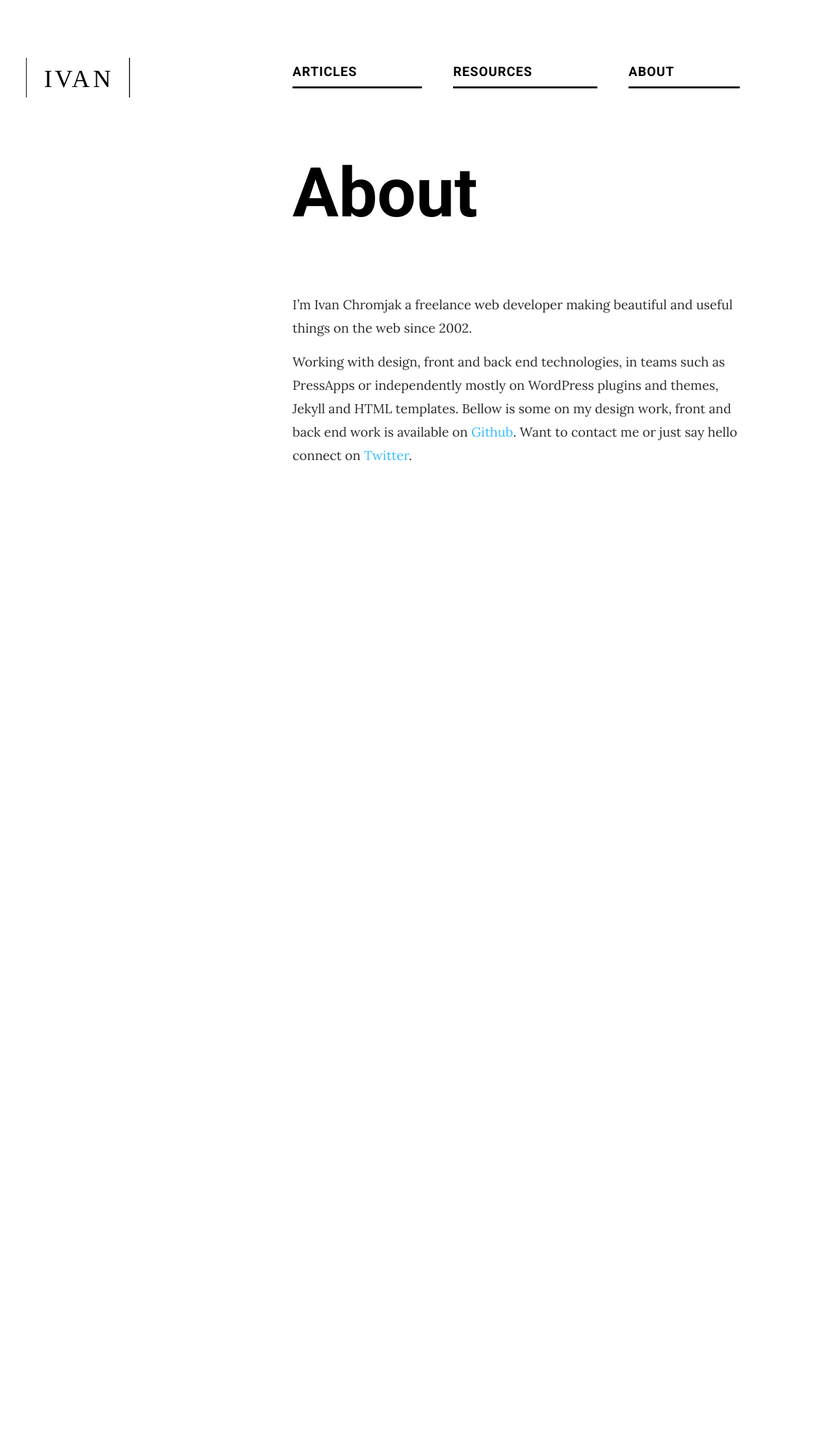
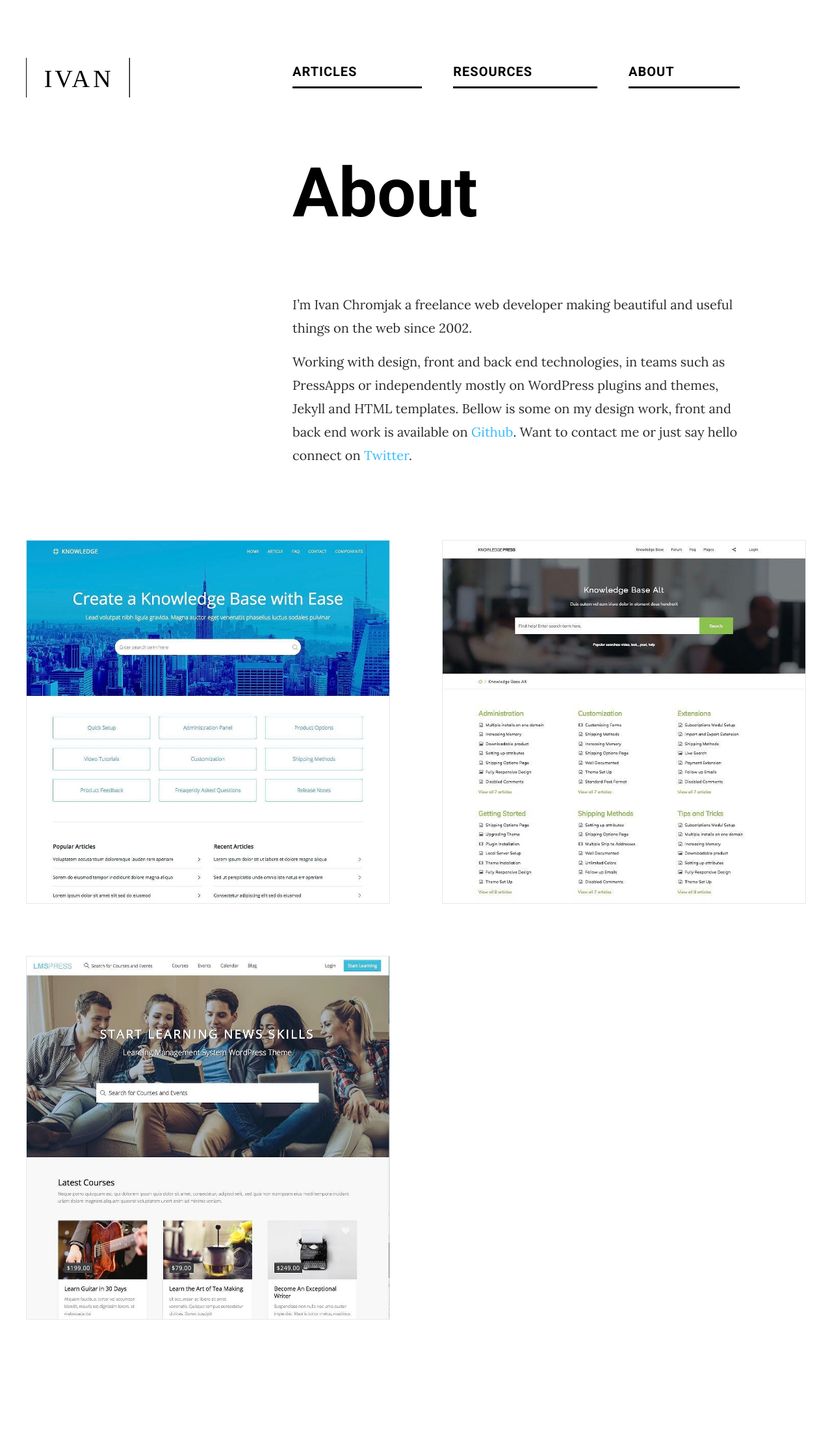
Before and after one commit to ivanchromjak/ivanchromjak.github.io, a Jekyll site: the page built from about.md, in a window 1280 px wide. Shown: the whole page at 65% size. Built offline with Jekyll 4.4.1, drawn with Linux system fonts in a browser that asks for light colours; before the commit the page ends 900 px from its top, so only the background shows below that.

Commit message:
added portfolio

```diff
--- a/_config.yml
+++ b/_config.yml
@@ -33,7 +33,7 @@ social:
 
 twitter_username: ichromjak
 github_username:  chromjak
-instagram_accesstoken: 1045245980.ba4c844.e4e85ffbd253421ebf463634a9245454
+# instagram_accesstoken: 1045245980.ba4c844.e4e85ffbd253421ebf463634a9245454
 # google_analytics:
 footer_text: Designed and built with all the love in the world by <a href="https://twitter.com/mdo" target="_blank">@mdo</a> and <a href="https://twitter.com/fat" target="_blank">@fat</a>. Maintained by the <a href="https://github.com/orgs/twbs/people">core team</a> with the help of <a href="https://github.com/twbs/bootstrap/graphs/contributors">our contributors</a>.
 # paginate: 2
--- a/_includes/head.html
+++ b/_includes/head.html
@@ -26,10 +26,13 @@
             },
             limit: 30,
             resolution: 'standard_resolution',
-            template: '<div class="grid-item"><a href="{{go_to}}"><img class="img-fluid" src="{{url}}" /></a></div>',
+            template: '<div class="grid-item"><a href="{{go_to}}"><img class="img-fluid" data-source="{{url}}" /></a></div>',
             after: function() {
+
+              jQuery('#instafeed img').each(function(key,element) { jQuery(element).attr('src', jQuery(element).attr('data-source').replace("/s640x640/","/")); });
+
               // init Masonry
-              var $grid = $('.grid').masonry({
+              var $grid = $('.instagram.grid').masonry({
                 itemSelector: '.grid-item',
                 percentPosition: true,
                 columnWidth: '.grid-sizer',
@@ -47,6 +50,22 @@
     </script>
   {% endif %}
 
+  <script>
+    $(function(){
+      // init Masonry
+      var $grid = $('.portfolio.grid').masonry({
+        itemSelector: '.grid-item',
+        percentPosition: true,
+        columnWidth: '.grid-sizer',
+        gutter: 80
+      });
+      // layout Isotope after each image loads
+      $grid.imagesLoaded().progress( function() {
+        $grid.masonry();
+      });
+    });
+  </script>
+
   {% if jekyll.environment == 'production' and site.google_analytics %}
     {% include google-analytics.html %}
   {% endif %}
--- a/_layouts/about.html
+++ b/_layouts/instagram.html
@@ -3,7 +3,7 @@ layout: default
 ---
 <article class="post">
 
-  <header class="post-header mb-5 mb-lg-8">
+  <header class="post-header mb-5 mb-lg-7">
     <div class="container">
       <div class="row">
         <div class="col-lg-8 offset-lg-4">
@@ -23,7 +23,7 @@ layout: default
   </header>
 
   <div class="container">
-    <div id="instafeed" class="grid"><div class="grid-sizer"></div></div>
+    <div id="instafeed" class="instagram grid grid-col-3"><div class="grid-sizer"></div></div>
   </div>
 
 </article>
--- /dev/null
+++ b/_layouts/portfolio.html
@@ -0,0 +1,36 @@
+---
+layout: default
+---
+<article class="post">
+
+  <header class="post-header mb-5 mb-lg-7">
+    <div class="container">
+      <div class="row">
+        <div class="col-lg-8 offset-lg-4">
+          <h1 class="title-1 m-0 pb-5 pb-lg-7" itemprop="name headline">{{ page.title | escape }}</h1>
+        </div>
+      </div>
+    </div>
+    <div class="container">
+      <div class="row">
+        <div class="col-lg-7 offset-lg-4">
+          <div class="page-content" itemprop="articleBody">
+            {{ content }}
+          </div>
+        </div>
+      </div>
+    </div>
+  </header>
+
+  <div class="container">
+    <div class="portfolio grid grid-col-2">
+      <div class="grid-sizer"></div>
+        {% for image in site.static_files %}
+          {% if image.path contains 'uploads/portfolio' %}
+              <div class="grid-item"><img class="img-fluid" src="{{ site.baseurl }}{{ image.path }}" alt="image" /></div>
+          {% endif %}
+        {% endfor %}
+      </div>
+  </div>
+
+</article>
--- a/_sass/theme.scss
+++ b/_sass/theme.scss
@@ -260,54 +260,13 @@ a {
   }
 }
 @include media-breakpoint-up(lg) {
- .post-header .col-lg-10 {
-   //margin-left: 25%;
- }
 
 }
-/*
-.masonry {
-    -webkit-column-count: 3;
-    -webkit-column-gap: 0px;
-    -moz-column-count: 3;
-    -moz-column-gap: 30px;
-    column-count: 3;
-    column-gap: 30px;
 
-    	display: none;
-
-      figure {
-          display: inline-block;
-          background: #FEFEFE;
-          margin: 0;
-          -webkit-column-break-inside: avoid;
-          -moz-column-break-inside: avoid;
-          column-break-inside: avoid;
-          padding-bottom: 30px;
-          transition: opacity .94s ease-in-out;
-          img {
-            transition: .8s opacity;
-          }
-      }
-
-}
-*/
-
-
-
-/* clear fix */
-/*
-.grid:after {
-  content: '';
-  display: block;
-  clear: both;
-}
-*/
 /* ---- .grid-item ---- */
 
 .grid-item {
   float: left;
-  margin-bottom: 30px;
 }
 
 .grid-item img {
@@ -320,17 +279,36 @@ a {
 .grid-item {
   width: 100%;
 }
-
+.grid-col-2 {
+  .grid-item {
+    margin-bottom: 80px;
+  }
+}
+.grid-col-3 {
+  .grid-item {
+    margin-bottom: 30px;
+  }
+}
 @include media-breakpoint-up(md) {
-  .grid-sizer,
-  .grid-item {
-    width: calc(50% - 15px);
+  .grid-col-3 {
+    .grid-sizer,
+    .grid-item {
+      width: calc(50% - 15px);
+    }
   }
 }
 
 @include media-breakpoint-up(lg) {
-  .grid-sizer,
-  .grid-item {
-    width: calc(33.333% - 20px);
+  .grid-col-2 {
+    .grid-sizer,
+    .grid-item {
+      width: calc(50% - 40px);
+    }
+  }
+  .grid-col-3 {
+    .grid-sizer,
+    .grid-item {
+      width: calc(33.333% - 20px);
+    }
   }
 }
```
Also changed, not shown: about.md (+1 -1 lines), uploads/portfolio/2017-02-15-knowledgebase.jpg (added), uploads/portfolio/2017-02-15-lmspress.jpg (added), uploads/portfolio/2017-02-15-process.jpg (added).
